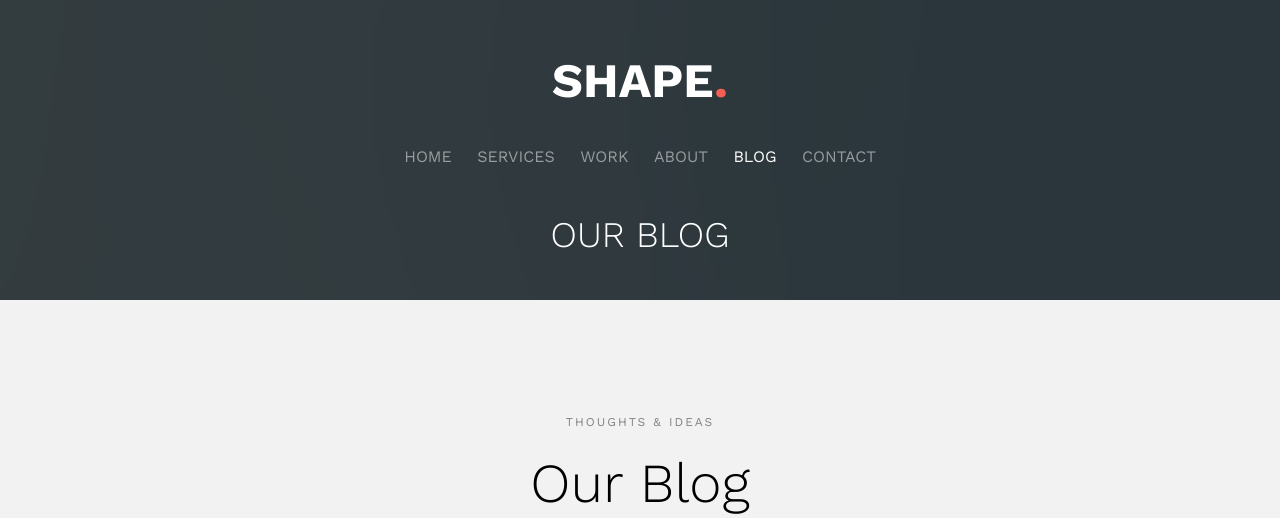
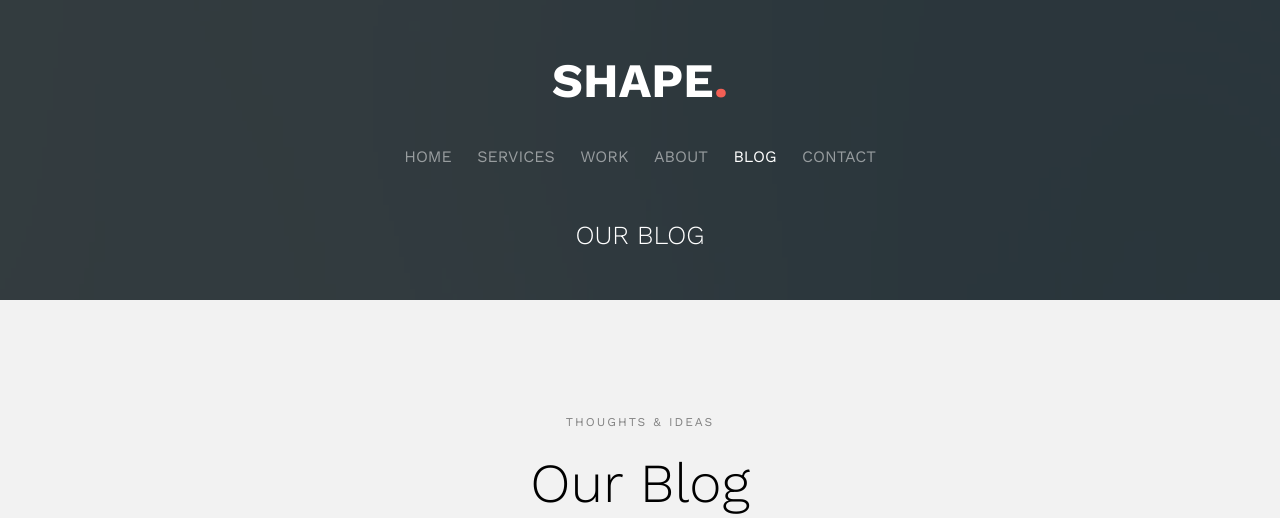
Before and after one commit to EuclideanOS/euclideanos.github.io, a PHP site: page /blog.html in a window 1280 px wide. Shown: the top 518 px of the page. Run offline with PHP 8.4, Linux system fonts and the light colour scheme; some web fonts are replaced.

Commit message:
index: resize banner text

```diff
--- a/css/style.css
+++ b/css/style.css
@@ -500,6 +500,7 @@ h1, h2, h3, h4, h5, h6, figure {
 .fh5co-cover .display-tc h1 {
   margin-bottom: 0px;
   margin-top: 0;
+  font-size: 26px;
   line-height: 1.5;
   text-transform: uppercase;
   font-weight: 300;
```
